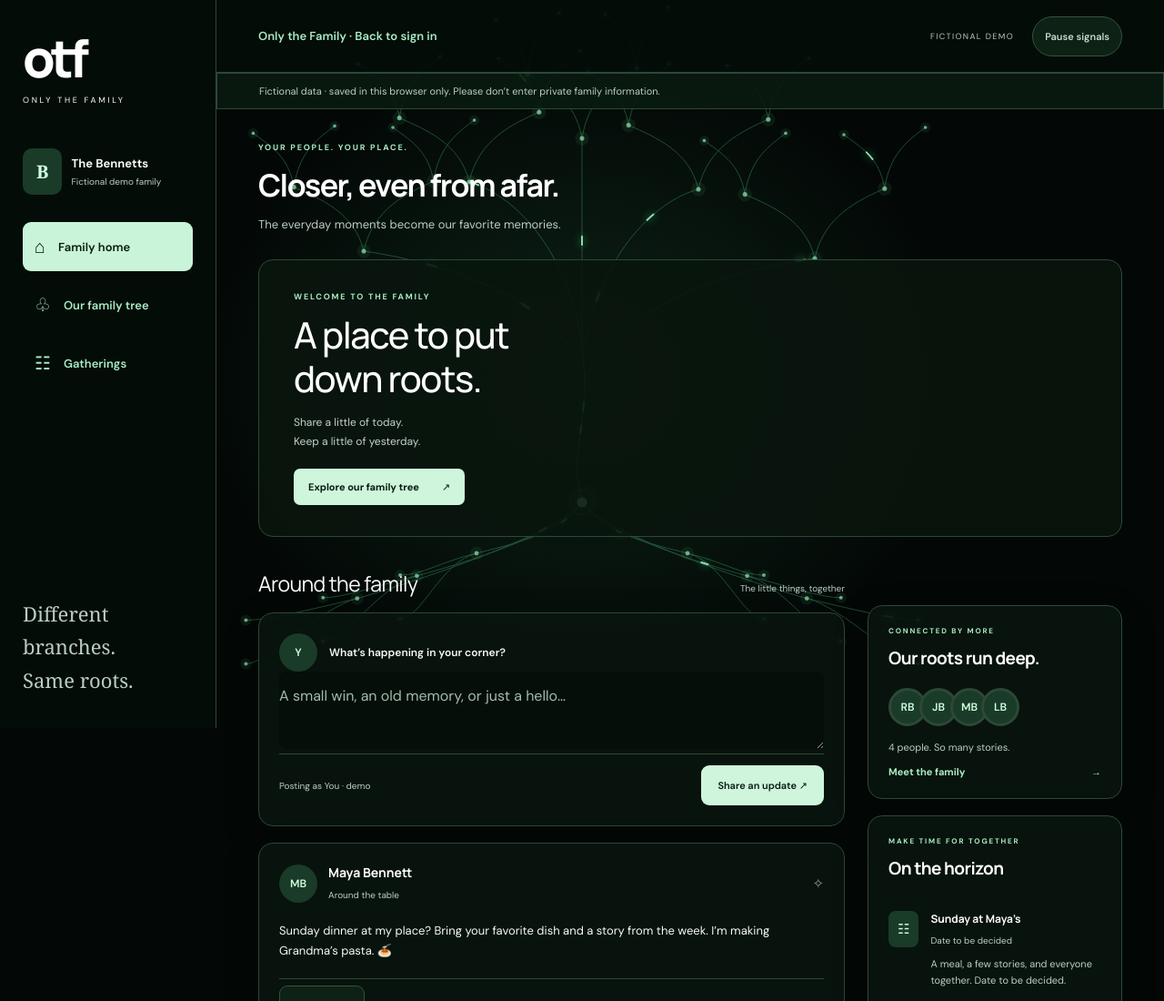
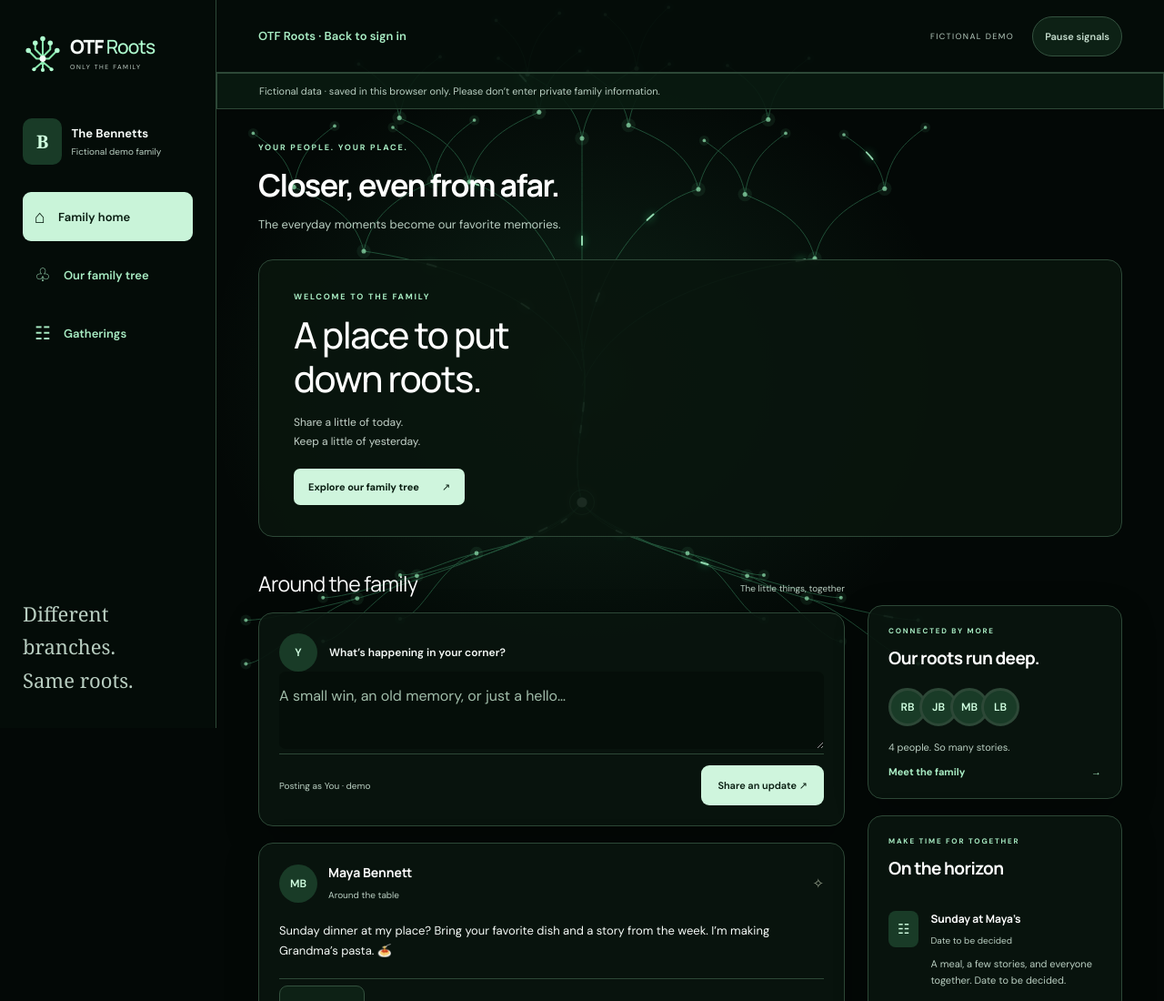
Before and after one commit to OGtev317/OTF, a website built with Vite: page demo.html in a window 1280 px wide. Shown: the top 1100 px of the page at 91% size. Built offline with nearby package versions, Linux system fonts and the light colour scheme.

Commit message:
Add connected-tree OTF Roots brand and favicon

```diff
--- a/demo.html
+++ b/demo.html
@@ -5,11 +5,12 @@
     <meta name="viewport" content="width=device-width, initial-scale=1" />
     <meta name="theme-color" content="#030806" />
     <title>OTF — Fictional demo</title>
+    <link rel="icon" type="image/svg+xml" href="/brand/favicon.svg" />
     <link rel="stylesheet" href="/demo-theme.css" />
   </head>
   <body class="network-member network-public">
     <aside class="sidebar">
-      <a class="brand" href="/">otf<span>ONLY THE FAMILY</span></a>
+      <a class="brand brand-roots" href="/" aria-label="OTF Roots — home"><img src="/brand/otf-roots-mark.svg" width="56" height="56" alt=""><span class="brand-copy"><strong>OTF <b>Roots</b></strong><small>ONLY THE FAMILY</small></span></a>
       <div class="family-label">
         <span class="family-symbol">B</span>
         <div>The Bennetts<small>Fictional demo family</small></div>
@@ -25,7 +26,7 @@
     </aside>
     <div class="shell">
       <header>
-        <a class="wordmark" href="/">Only the Family · Back to sign in</a
+        <a class="wordmark" href="/"><img class="mobile-brand-mark" src="/brand/otf-roots-mark.svg" width="32" height="32" alt="">OTF Roots · Back to sign in</a
         ><span class="demo-pill">FICTIONAL DEMO</span>
       </header>
       <div class="demo-note">
--- a/network-shared.css
+++ b/network-shared.css
@@ -1,5 +1,18 @@
 /* The same quiet, dark surfaces across family, public, and fictional pages. */
 :root{background:#030806;color-scheme:dark}
+.brand.brand-roots{display:inline-flex;align-items:center;gap:11px;letter-spacing:normal;flex-shrink:0;text-decoration:none;min-height:48px}
+.brand-roots img{display:block;flex-shrink:0;width:56px;height:56px}
+.brand.brand-roots .brand-copy{display:grid;gap:7px;margin:0;font-family:'Manrope',sans-serif;letter-spacing:normal}
+.brand-roots strong{font-size:24px;font-weight:800;line-height:1;letter-spacing:-1px;color:#f5faf7;white-space:nowrap}
+.brand-roots strong b{font-weight:500;color:#b0ffd0}
+.brand-roots small{font:8px 'DM Sans',sans-serif;letter-spacing:2px;color:#c4d3ca;white-space:nowrap}
+.sidebar .brand-roots{gap:8px}
+.sidebar .brand-roots img{width:44px;height:44px}
+.sidebar .brand-roots strong{font-size:21px}
+.sidebar .brand-roots small{font-size:7px;letter-spacing:1.5px}
+.mobile-brand-mark{display:none}
+@media(max-width:650px){.brand-roots img{width:44px;height:44px}.brand-roots strong{font-size:21px}.brand-roots small{font-size:7px;letter-spacing:1.5px}}
+@media(max-width:600px){.sidebar .brand.brand-roots{display:none}.mobile-brand-mark{display:inline-block;vertical-align:middle;margin-right:9px}}
 .network-public .network-backdrop{display:block}
 .network-member :is(h1,h2,h3),.network-welcome :is(h1,h2,h3){font-family:'Manrope',sans-serif}
 .network-member :is(.community-aside p,.community-compose small,.public-label,.post-actions,.roots-card p,.sidebar-bottom,blockquote,.person-card>span:last-child){color:#b9cec1}
```
Also changed, not shown: OTF_HANDOFF.md (+8 -0 lines), community.html (+2 -1 lines), index.html (+3 -2 lines), tests/brand.test.js (added, +16 -0 lines), public/brand/favicon.svg (added), public/brand/otf-roots-mark.svg (added).
